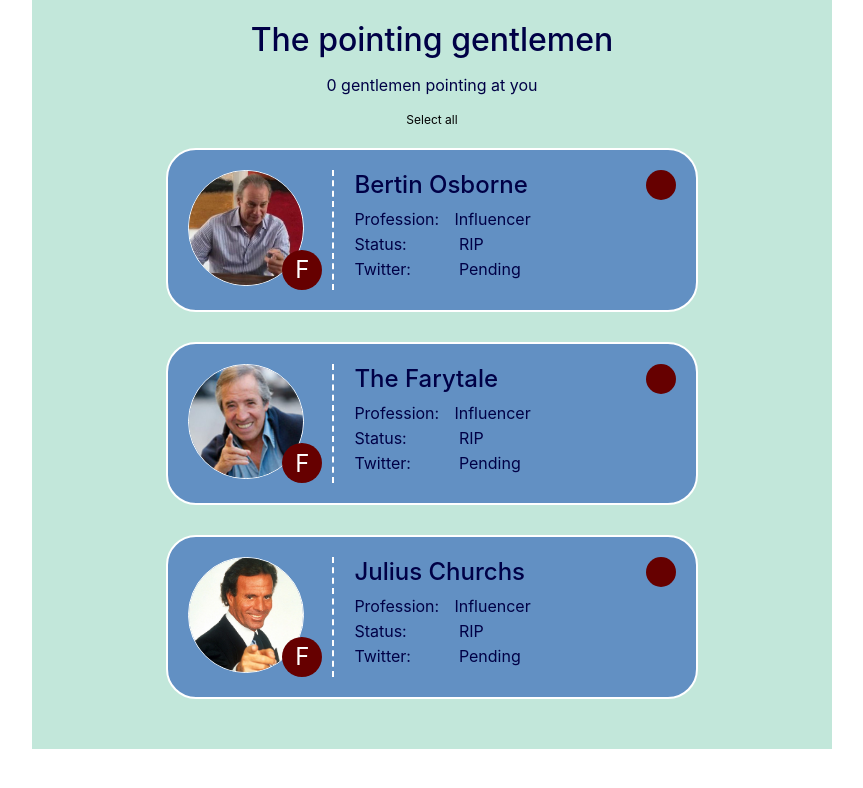
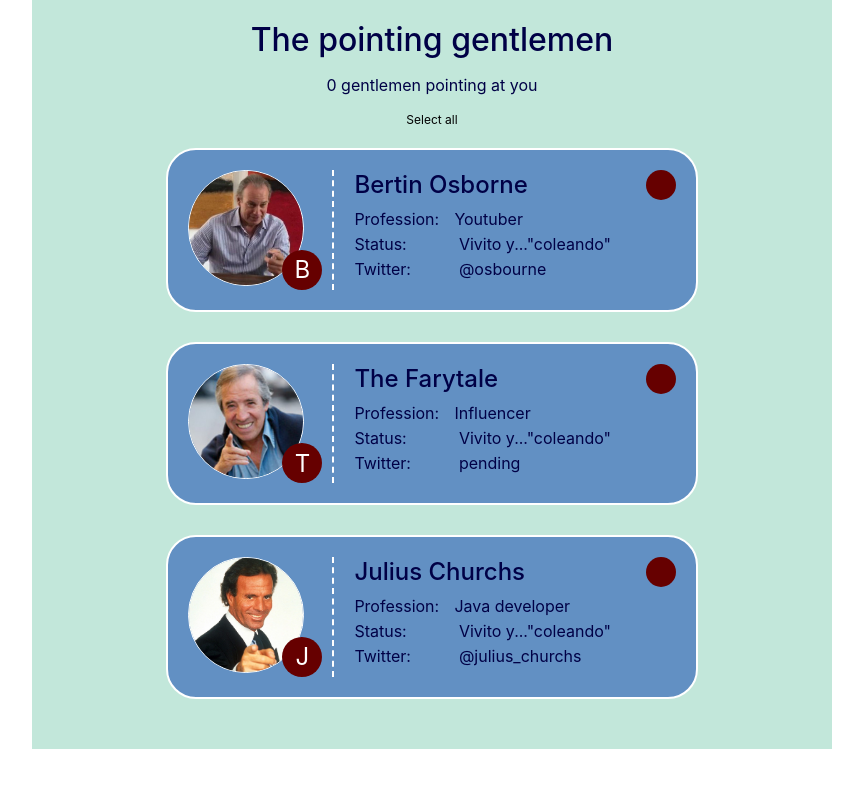
Before and after one commit to SemperFenix/202301-W4CH1-ivan-duran, a React (Create React App) app: page / in a window 1280 px wide. Shown: the top 788 px of the page, without its empty margins (208-1071 px from the left). Built offline with nearby package versions, Linux system fonts and the light colour scheme.

Commit message:
Update component renderization

```diff
--- a/src/components/app/App.tsx
+++ b/src/components/app/App.tsx
@@ -1,7 +1,6 @@
 import { Button } from "../button/button";
-import { Gentleman } from "../gentleman/gentleman";
+
 import { Info } from "../info/info";
-import { MOCK_CASPOSOS } from "../../mocks/mock";
 
 function App() {
   return (
@@ -10,22 +9,7 @@ function App() {
         <h1 className="main-title">The pointing gentlemen</h1>
         <Button />
       </header>
-      <main className="main">
-        <ul className="gentlemen">
-          {MOCK_CASPOSOS.map((item) => (
-            <Gentleman
-              id={item.id}
-              name={item.name}
-              status={item.status}
-              profession={item.profession}
-              twitter={item.twitter}
-              picture={item.picture}
-              alternativeText={item.alternativeText}
-              selected={item.selected}
-            ></Gentleman>
-          ))}
-        </ul>
-      </main>
+      <Info></Info>
     </>
   );
 }
--- a/src/components/gentleman/gentleman.tsx
+++ b/src/components/gentleman/gentleman.tsx
@@ -10,6 +10,7 @@ export function Gentleman({
   alternativeText,
   selected,
 }: Casposo) {
+  const casposoName = name;
   return (
     <li className="gentleman">
       <div className="gentleman__avatar-container">
@@ -18,20 +19,23 @@ export function Gentleman({
           src={"img/" + picture}
           alt="The Fary pointing at you"
         />
-        <span className="gentleman__initial">F</span>
+        <span className="gentleman__initial">
+          {casposoName.charAt(0).toUpperCase()}
+        </span>
       </div>
       <div className="gentleman__data-container">
         <h2 className="gentleman__name">{name}</h2>
         <ul className="gentleman__data-list">
           <li className="gentleman__data">
             <span className="gentleman__data-label">Profession:</span>
-            Influencer
+            {profession}
           </li>
           <li className="gentleman__data">
-            <span className="gentleman__data-label">Status:</span> RIP
+            <span className="gentleman__data-label">Status:</span>{" "}
+            {status ? 'Vivito y..."coleando"' : "RIP"}
           </li>
           <li className="gentleman__data">
-            <span className="gentleman__data-label">Twitter:</span> Pending
+            <span className="gentleman__data-label">Twitter:</span> {twitter}
           </li>
         </ul>
       </div>
--- a/src/components/info/info.tsx
+++ b/src/components/info/info.tsx
@@ -1 +1,23 @@
-export function Info() {}
+import { MOCK_CASPOSOS } from "../../mocks/mock";
+import { Gentleman } from "../gentleman/gentleman";
+
+export function Info() {
+  return (
+    <main className="main">
+      <ul className="gentlemen">
+        {MOCK_CASPOSOS.map((item) => (
+          <Gentleman
+            id={item.id}
+            name={item.name}
+            status={item.status}
+            profession={item.profession}
+            twitter={item.twitter}
+            picture={item.picture}
+            alternativeText={item.alternativeText}
+            selected={item.selected}
+          ></Gentleman>
+        ))}
+      </ul>
+    </main>
+  );
+}
```
